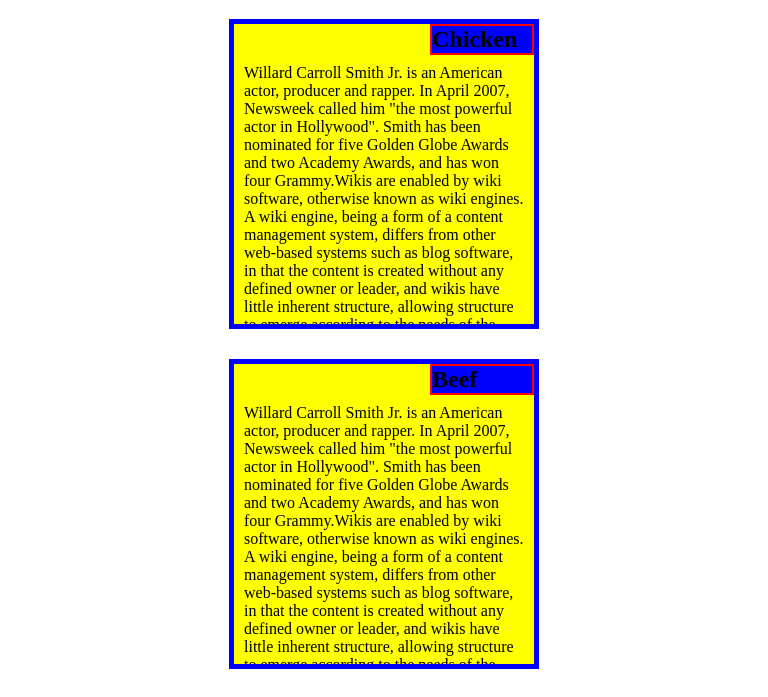
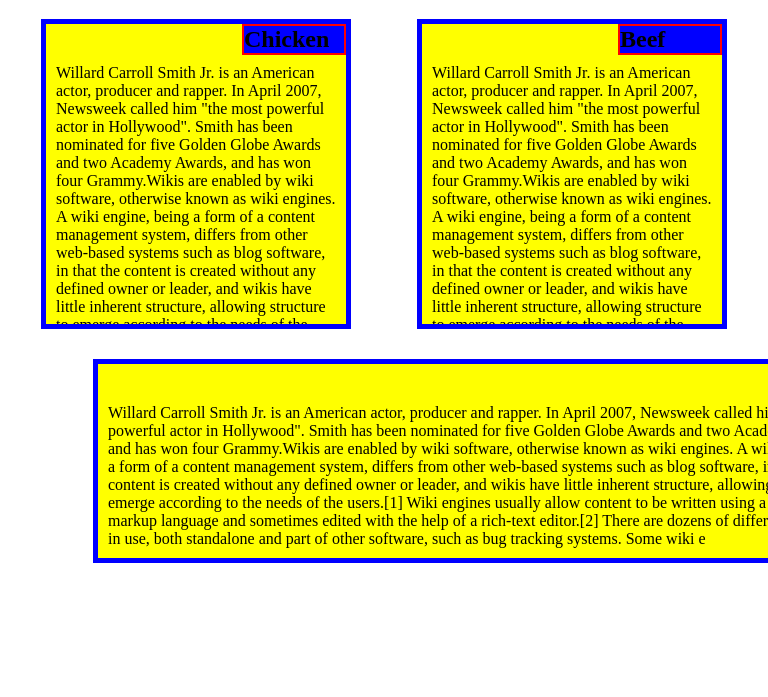
Before and after one commit to harshilrao/module2-solution, a plain HTML site: page index.html in a window 768 px wide. Shown: the part 61-758 px from the top of the page. Drawn offline with Linux system fonts and the light colour scheme.

Commit message:
Add files via upload

```diff
--- a/css.css
+++ b/css.css
@@ -74,14 +74,16 @@
 
 }
 @media (min-width: 768px) and (max-width: 991px){
-  .col-lg-6{
-    float: left;
-    border:1px;
-  }
+	.col-md-6{
+		float: left;
+		border:1px;
 
-  .col-lg-6 {
-    width: 50%;
-  }
+
+	}
+	.col-md-6{
+		width: 50%;
+
+	}
 
 	.a {
 	border: 5px solid blue;
@@ -149,9 +151,6 @@
 	padding: 40px 10px 10px 10px;
 
 	}
-
-
-
 }
 
 @media (max-width: 767px){
@@ -234,15 +233,6 @@
 	}
 }
 
-
-
-
-
-
-
-
-
-
 h1{
 	text-align: center;
 }
--- a/index.html
+++ b/index.html
@@ -10,7 +10,7 @@
 
 
 
-<div class="col-lg-4 col-md-6" >
+<div class="col-lg-4 col-md-6 " >
 	<div class="a">
 		<h2 id="sec1">Chicken</h2>
 			<div class="b" >
@@ -21,7 +21,7 @@
 	</div>
 </div>
 
-<div class="col-lg-4 col-md-6" >
+<div class="col-lg-4 col-md-6 " >
 	<div class="d">
 		<h2 id="sec2">Beef</h2>
 			<div class="e" >
@@ -32,7 +32,7 @@
 	</div>
 </div>
 
-<div class="col-lg-4 col-md-6 col-sm-3" >
+<div class="col-lg-4 col-md-6 " >
 	<div class="f">
 		<h2 id="sec3">Sushi</h2>
 			<div class="g">
```
